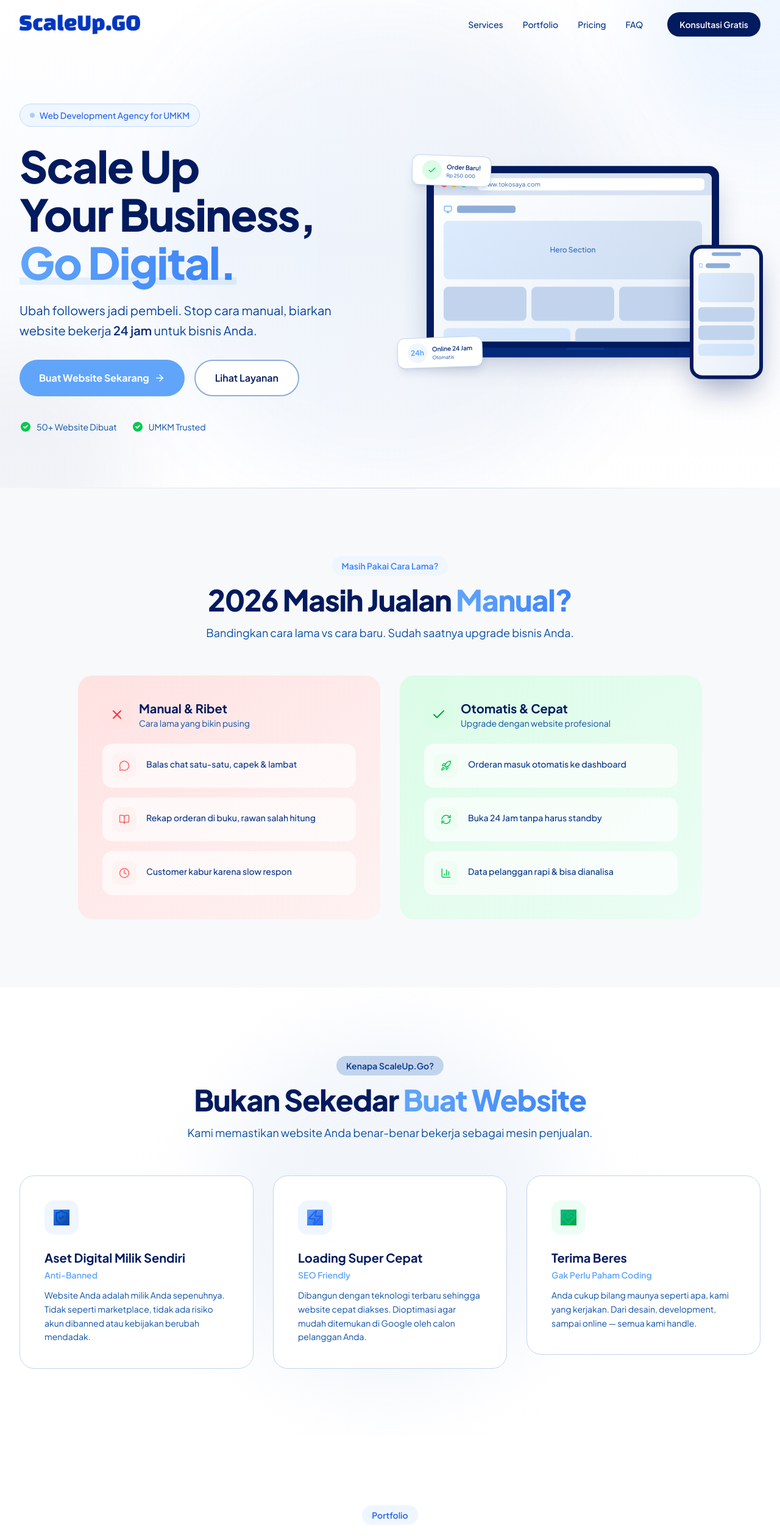
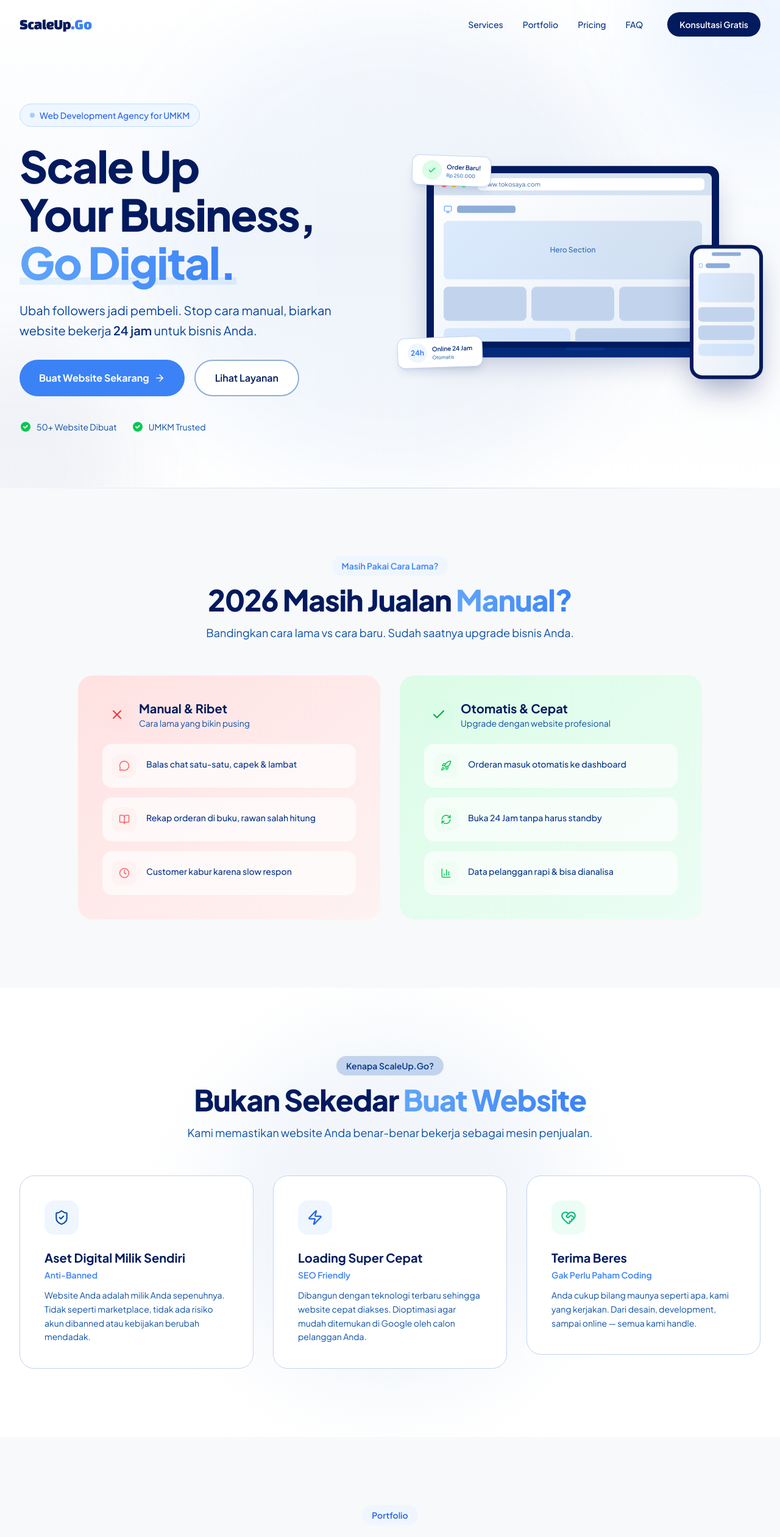
Before and after one commit to MDwihardikKPutra/scaleupgo, a Next.js app: page / in a window 1280 px wide. Shown: the top 2521 px of the page at 61% size. Built offline with nearby package versions, Linux system fonts and the light colour scheme.

Commit message:
refactor: remove dark mode, switch logo to Changa One font text

```diff
--- a/src/components/FinalCTA.tsx
+++ b/src/components/FinalCTA.tsx
@@ -3,7 +3,6 @@
 import { motion, useInView } from "framer-motion";
 import { useRef } from "react";
 import { MessageCircle } from "lucide-react";
-import Image from "next/image";
 
 export default function FinalCTA() {
     const ref = useRef(null);
@@ -68,13 +67,14 @@
             <footer className="bg-navy-950 py-8 border-t border-navy-800/50">
                 <div className="max-w-7xl mx-auto px-4 sm:px-6 lg:px-8">
                     <div className="flex flex-col sm:flex-row items-center justify-between gap-4">
-                        <Image
-                            src="/ScaleUp.GO.png"
-                            alt="ScaleUp.GO"
-                            width={100}
-                            height={25}
-                            className="h-5 w-auto brightness-0 invert"
-                        />
+                        <div className="flex items-center">
+                            <span className="text-lg text-white" style={{ fontFamily: "var(--font-changa-one)" }}>
+                                ScaleUp
+                            </span>
+                            <span className="text-lg text-accent-400" style={{ fontFamily: "var(--font-changa-one)" }}>
+                                .Go
+                            </span>
+                        </div>
                         <p className="text-navy-400 text-sm">
                             &copy; 2026 ScaleUp.Go. All rights reserved.
                         </p>
--- a/src/components/Hero.tsx
+++ b/src/components/Hero.tsx
@@ -70,7 +70,7 @@
                                 href="https://wa.me/6281234567890?text=Halo%20ScaleUp.Go,%20saya%20ingin%20buat%20website"
                                 target="_blank"
                                 rel="noopener noreferrer"
-                                className="group inline-flex items-center justify-center gap-2 px-8 py-4 bg-accent-400 text-white font-bold text-base rounded-full hover:bg-accent-500 hover:shadow-xl hover:shadow-accent-400/25 transform hover:-translate-y-1 transition-all duration-300"
+                                className="group inline-flex items-center justify-center gap-2 px-8 py-4 bg-accent-500 text-white font-bold text-base rounded-full hover:bg-accent-600 hover:shadow-xl hover:shadow-accent-500/25 transform hover:-translate-y-1 transition-all duration-300"
                             >
                                 Buat Website Sekarang
                                 <ArrowRight
@@ -115,7 +115,6 @@
                         transition={{ duration: 0.8, delay: 0.3, ease: "easeOut" }}
                         className="relative hidden lg:flex items-center justify-center"
                     >
-                        {/* Laptop Mockup */}
                         <div className="relative">
                             <motion.div
                                 animate={{ y: [0, -12, 0] }}
@@ -125,7 +124,6 @@
                                 {/* Laptop Frame */}
                                 <div className="w-[480px] h-[300px] bg-navy-900 rounded-2xl p-3 shadow-2xl shadow-navy-900/30">
                                     <div className="w-full h-full bg-gradient-to-br from-white to-navy-50 rounded-lg overflow-hidden relative">
-                                        {/* Browser Chrome */}
                                         <div className="flex items-center gap-1.5 px-3 py-2 bg-navy-100/60">
                                             <div className="w-2.5 h-2.5 rounded-full bg-red-400" />
                                             <div className="w-2.5 h-2.5 rounded-full bg-yellow-400" />
@@ -134,7 +132,6 @@
                                                 <span className="text-[10px] text-navy-400">www.tokosaya.com</span>
                                             </div>
                                         </div>
-                                        {/* Mock Content */}
                                         <div className="p-4 space-y-3">
                                             <div className="flex items-center gap-2">
                                                 <Monitor size={14} className="text-accent-400" />
@@ -155,7 +152,6 @@
                                         </div>
                                     </div>
                                 </div>
-                                {/* Laptop Base */}
                                 <div className="w-[520px] h-4 bg-navy-800 rounded-b-xl mx-auto -mt-0.5 relative">
                                     <div className="absolute top-0 left-1/2 -translate-x-1/2 w-16 h-1 bg-navy-700 rounded-b" />
                                 </div>
@@ -169,7 +165,6 @@
                             >
                                 <div className="w-[120px] h-[220px] bg-navy-900 rounded-[20px] p-1.5 shadow-2xl shadow-navy-900/40">
                                     <div className="w-full h-full bg-gradient-to-br from-white to-navy-50 rounded-[14px] overflow-hidden relative">
-                                        {/* Phone Notch */}
                                         <div className="flex justify-center pt-1.5">
                                             <div className="w-12 h-1.5 bg-navy-200 rounded-full" />
                                         </div>
@@ -215,7 +210,7 @@
                             >
                                 <div className="flex items-center gap-2">
                                     <div className="w-8 h-8 bg-accent-50 rounded-full flex items-center justify-center">
-                                        <span className="text-accent-400 text-xs font-bold">24h</span>
+                                        <span className="text-accent-500 text-xs font-bold">24h</span>
                                     </div>
                                     <div>
                                         <p className="text-[10px] font-semibold text-navy-800">Online 24 Jam</p>
--- a/src/components/Navbar.tsx
+++ b/src/components/Navbar.tsx
@@ -3,7 +3,6 @@
 import { useState, useEffect } from "react";
 import { motion, AnimatePresence } from "framer-motion";
 import { Menu, X } from "lucide-react";
-import Image from "next/image";
 
 const navLinks = [
     { label: "Services", href: "#services" },
@@ -28,22 +27,20 @@
             animate={{ y: 0 }}
             transition={{ duration: 0.5, ease: "easeOut" }}
             className={`fixed top-0 left-0 right-0 z-50 transition-all duration-300 ${scrolled
-                ? "bg-white/80 backdrop-blur-xl shadow-lg shadow-navy-900/5 border-b border-navy-100/50"
-                : "bg-transparent"
+                    ? "bg-white/80 backdrop-blur-xl shadow-lg shadow-navy-900/5 border-b border-navy-100/50"
+                    : "bg-transparent"
                 }`}
         >
             <div className="max-w-7xl mx-auto px-4 sm:px-6 lg:px-8">
                 <div className="flex items-center justify-between h-16 lg:h-20">
                     {/* Logo */}
                     <a href="#" className="flex items-center group">
-                        <Image
-                            src="/ScaleUp.GO(biru).png"
-                            alt="ScaleUp.GO"
-                            width={120}
-                            height={30}
-                            className="h-6 lg:h-8 w-auto"
-                            priority
-                        />
+                        <span className="text-xl lg:text-2xl font-[var(--font-changa-one)] text-navy-900 tracking-tight" style={{ fontFamily: "var(--font-changa-one)" }}>
+                            ScaleUp
+                        </span>
+                        <span className="text-xl lg:text-2xl font-[var(--font-changa-one)] text-accent-500" style={{ fontFamily: "var(--font-changa-one)" }}>
+                            .Go
+                        </span>
                     </a>
 
                     {/* Desktop Nav */}
@@ -52,10 +49,10 @@
                             <a
                                 key={link.href}
                                 href={link.href}
-                                className="text-sm font-medium text-navy-700 hover:text-accent-400 transition-colors duration-200 relative group"
+                                className="text-sm font-medium text-navy-700 hover:text-accent-500 transition-colors duration-200 relative group"
                             >
                                 {link.label}
-                                <span className="absolute -bottom-1 left-0 w-0 h-0.5 bg-accent-400 transition-all duration-300 group-hover:w-full" />
+                                <span className="absolute -bottom-1 left-0 w-0 h-0.5 bg-accent-500 transition-all duration-300 group-hover:w-full" />
                             </a>
                         ))}
                         <a
@@ -95,7 +92,7 @@
                                     key={link.href}
                                     href={link.href}
                                     onClick={() => setMobileOpen(false)}
-                                    className="block py-3 px-4 text-sm font-medium text-navy-700 hover:text-accent-400 hover:bg-navy-50/50 rounded-xl transition-all duration-200"
+                                    className="block py-3 px-4 text-sm font-medium text-navy-700 hover:text-accent-500 hover:bg-navy-50/50 rounded-xl transition-all duration-200"
                                 >
                                     {link.label}
                                 </a>
--- a/src/components/Portfolio.tsx
+++ b/src/components/Portfolio.tsx
@@ -37,7 +37,7 @@
     const isInView = useInView(ref, { once: true, margin: "-100px" });
 
     return (
-        <section id="portfolio" className="py-20 sm:py-28 bg-white relative overflow-hidden">
+        <section id="portfolio" className="py-20 sm:py-28 bg-[#F8F9FA] relative overflow-hidden">
             <div className="absolute bottom-0 right-0 w-96 h-96 bg-accent-400/5 rounded-full blur-3xl pointer-events-none" />
 
             <div ref={ref} className="max-w-7xl mx-auto px-4 sm:px-6 lg:px-8 relative z-10">
--- a/src/components/Pricing.tsx
+++ b/src/components/Pricing.tsx
@@ -120,10 +120,7 @@
                                 <div className="p-8 sm:p-10">
                                     {/* Header */}
                                     <div className="mb-6">
-                                        <p
-                                            className={`text-sm font-semibold mb-1 ${tier.popular ? "text-accent-400" : "text-accent-400"
-                                                }`}
-                                        >
+                                        <p className="text-sm font-semibold mb-1 text-accent-400">
                                             {tier.type}
                                         </p>
                                         <h3
--- a/src/components/WhyChooseUs.tsx
+++ b/src/components/WhyChooseUs.tsx
@@ -11,8 +11,8 @@
         subtitle: "Anti-Banned",
         description:
             "Website Anda adalah milik Anda sepenuhnya. Tidak seperti marketplace, tidak ada risiko akun dibanned atau kebijakan berubah mendadak.",
-        gradient: "from-blue-500 to-navy-600",
         bg: "bg-blue-50",
+        stroke: "#0A4FA6",
     },
     {
         icon: Zap,
@@ -20,8 +20,8 @@
         subtitle: "SEO Friendly",
         description:
             "Dibangun dengan teknologi terbaru sehingga website cepat diakses. Dioptimasi agar mudah ditemukan di Google oleh calon pelanggan Anda.",
-        gradient: "from-accent-400 to-accent-600",
         bg: "bg-accent-50",
+        stroke: "#2563EB",
     },
     {
         icon: HeartHandshake,
@@ -29,8 +29,8 @@
         subtitle: "Gak Perlu Paham Coding",
         description:
             "Anda cukup bilang maunya seperti apa, kami yang kerjakan. Dari desain, development, sampai online — semua kami handle.",
-        gradient: "from-emerald-500 to-green-600",
         bg: "bg-emerald-50",
+        stroke: "#10b981",
     },
 ];
 
@@ -77,22 +77,12 @@
                                 <div
                                     className={`w-14 h-14 ${item.bg} rounded-2xl flex items-center justify-center mb-6 group-hover:scale-110 transition-transform duration-300`}
                                 >
-                                    <item.icon
-                                        size={26}
-                                        className={`bg-gradient-to-br ${item.gradient} text-transparent`}
-                                        style={{
-                                            stroke: item.gradient.includes("accent")
-                                                ? "#2563EB"
-                                                : item.gradient.includes("blue")
-                                                    ? "#0A4FA6"
-                                                    : "#10b981",
-                                        }}
-                                    />
+                                    <item.icon size={26} style={{ stroke: item.stroke }} />
                                 </div>
                                 <h3 className="text-xl font-bold text-navy-900 mb-1">
                                     {item.title}
                                 </h3>
-                                <p className="text-accent-400 font-semibold text-sm mb-3">
+                                <p className="text-accent-500 font-semibold text-sm mb-3">
                                     {item.subtitle}
                                 </p>
                                 <p className="text-navy-500 leading-relaxed text-sm">
```
Also changed, not shown: src/app/layout.tsx (+8 -2 lines), src/components/ProblemSolution.tsx (+7 -27 lines).
